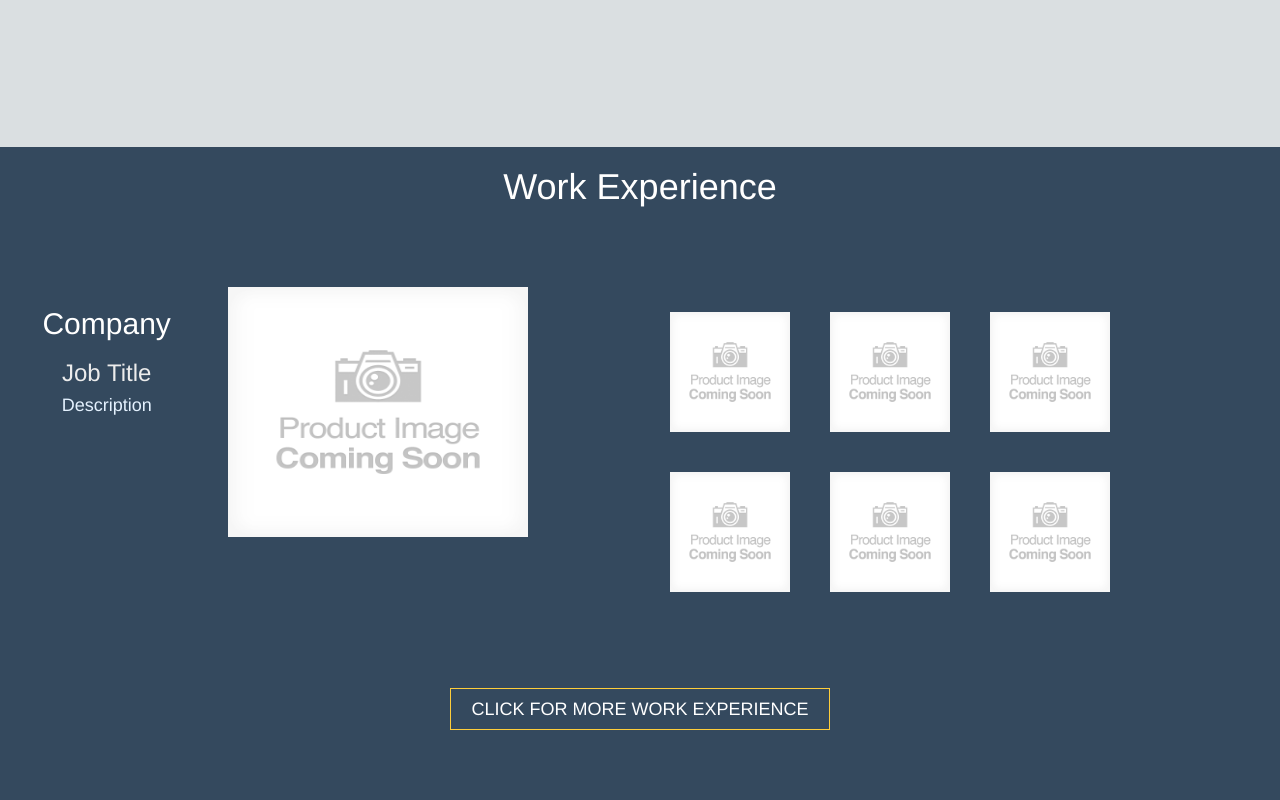
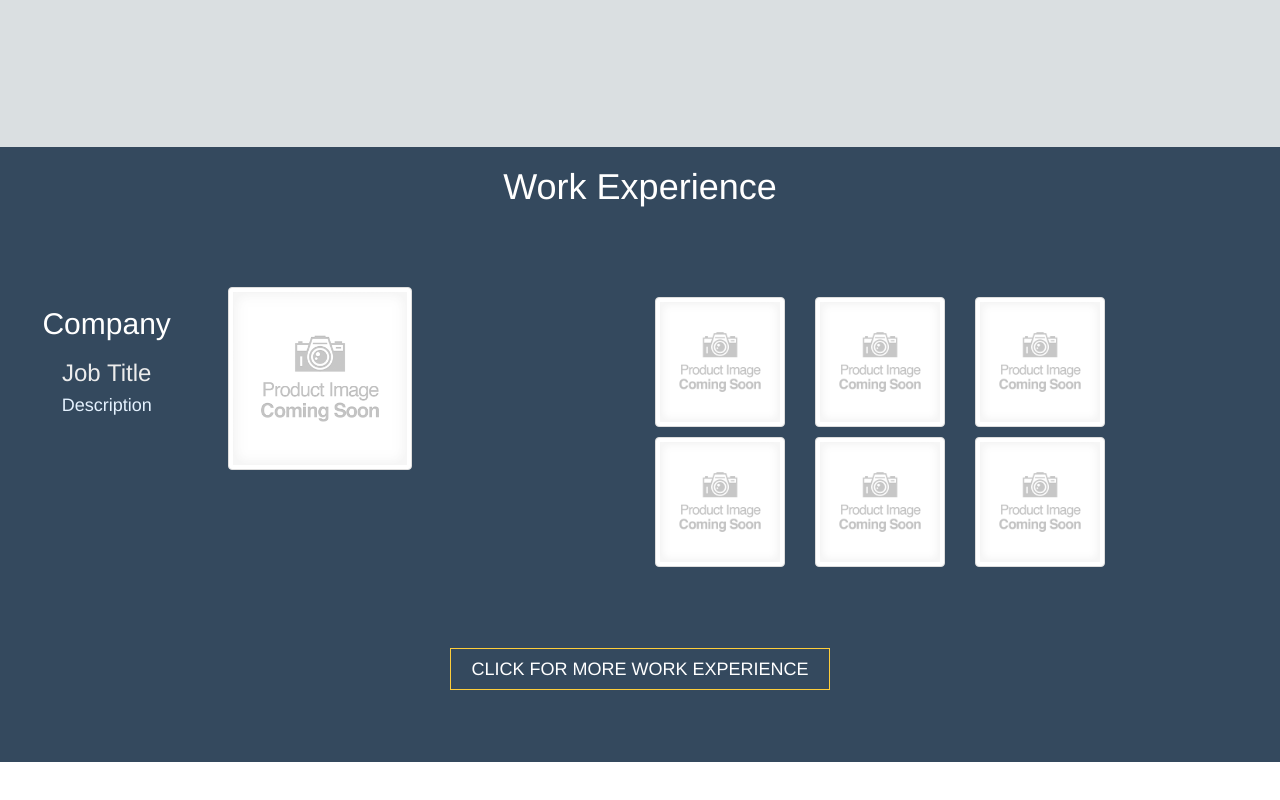
Before and after one commit to danielknguyen/portfolio, a plain HTML site: page index.html in a window 1280 px wide. Shown: the part 1453-2253 px from the top of the page. After the commit the page ends 2215 px from the top, so only its background shows below. Drawn offline with nearby package versions, Linux system fonts and the light colour scheme.

Commit message:
added thumbnail to all the work experience images

```diff
--- a/index.html
+++ b/index.html
@@ -107,7 +107,7 @@
 						<h4 class="work-descrip">Description</h4>
 					</div>
 					<div class="big-box col-sm-12 col-md-4 col-lg-4">
-						<img class="big-box-image" src="photos/image_coming_soon.png" alt="">
+						<img class="big-box-image img img-thumbnail" src="photos/image_coming_soon.png" alt="">
 					</div>
 				</div>
 			</div>
@@ -115,24 +115,24 @@
 			<div class="col-sm-12 col-md-6 col-lg-6 text-center">
 				<div class="mini-box-row row">
 					<div class="mini-box col-sm-12 col-md-3 col-lg-3">
-						<img class="mini-box-image" src="photos/image_coming_soon.png" alt="">
+						<img class="mini-box-image img img-thumbnail" src="photos/image_coming_soon.png" alt="">
 					</div>
 					<div class="mini-box col-sm-12 col-md-3 col-lg-3">
-						<img class="mini-box-image" src="photos/image_coming_soon.png" alt="">
+						<img class="mini-box-image img img-thumbnail" src="photos/image_coming_soon.png" alt="">
 					</div>
 					<div class="mini-box col-sm-12 col-md-3 col-lg-3">
-						<img class="mini-box-image" src="photos/image_coming_soon.png" alt="">
+						<img class="mini-box-image img img-thumbnail" src="photos/image_coming_soon.png" alt="">
 					</div>
 				</div>
 				<div class="mini-box-row row">
 					<div class="mini-box col-sm-12 col-md-3 col-lg-3">
-						<img class="mini-box-image" src="photos/image_coming_soon.png" alt="">
+						<img class="mini-box-image img img-thumbnail" src="photos/image_coming_soon.png" alt="">
 					</div>
 					<div class="mini-box col-sm-12 col-md-3 col-lg-3">
-						<img class="mini-box-image" src="photos/image_coming_soon.png" alt="">
+						<img class="mini-box-image img img-thumbnail" src="photos/image_coming_soon.png" alt="">
 					</div>
 					<div class="mini-box col-sm-12 col-md-3 col-lg-3">
-						<img class="mini-box-image" src="photos/image_coming_soon.png" alt="">
+						<img class="mini-box-image img img-thumbnail" src="photos/image_coming_soon.png" alt="">
 					</div>
 				</div>
 			</div>
--- a/styles-folder/styles.css
+++ b/styles-folder/styles.css
@@ -167,7 +167,7 @@ html, body {
 		margin-bottom:10vh;
 	}
 	.mini-box-row {
-		width:45%;
+		width:25%;
 		display:inline-block;
 	}
 }
```
